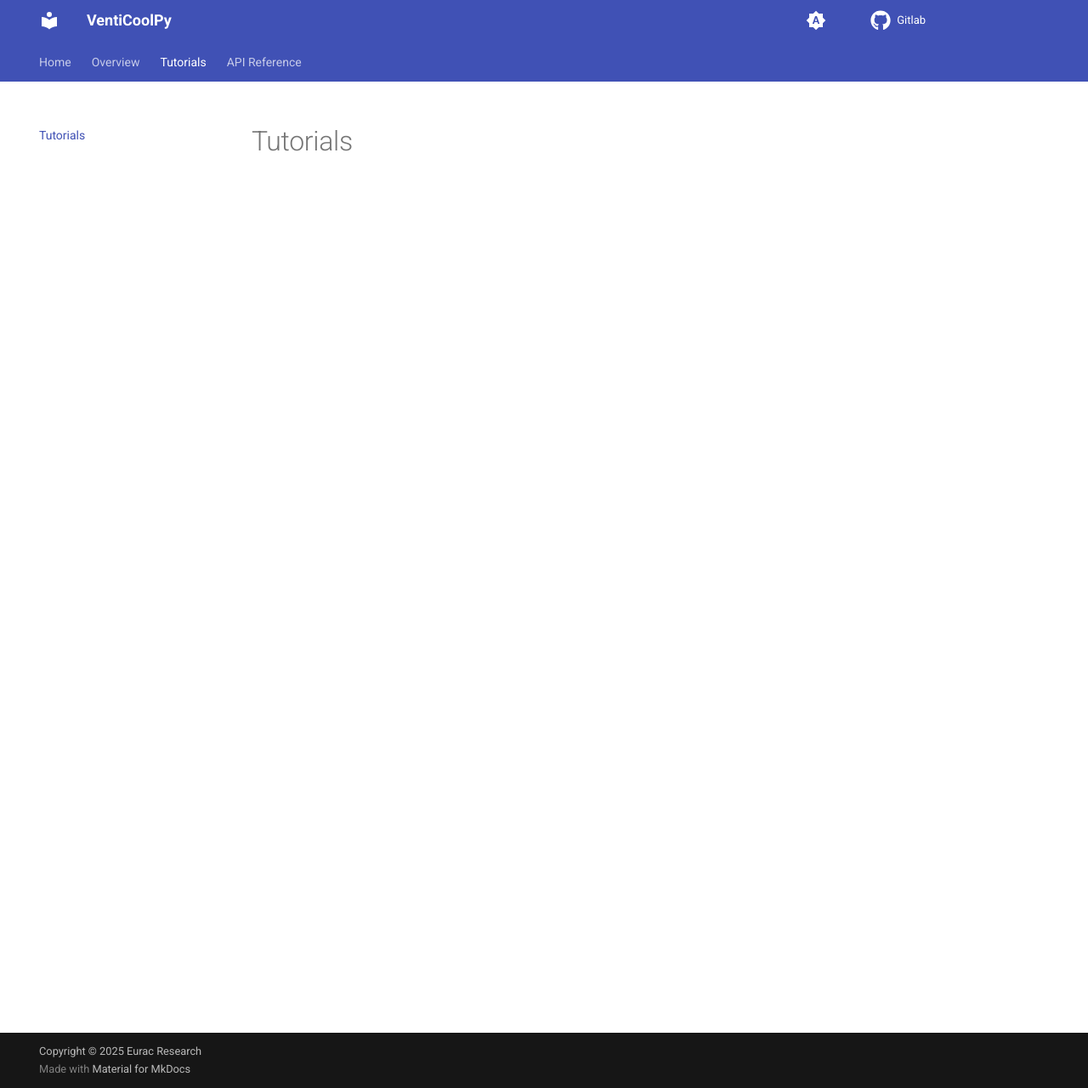
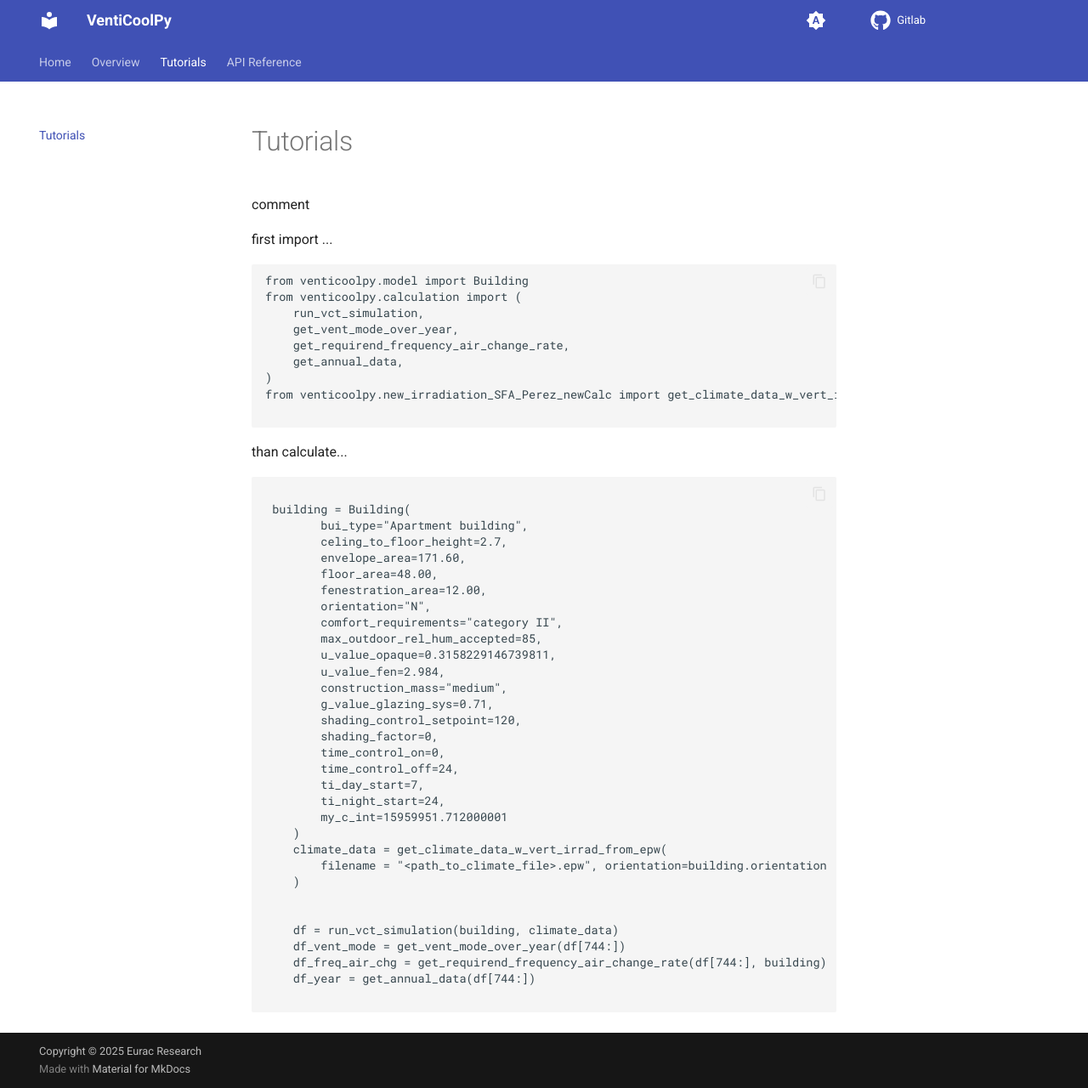
Before and after one commit to EURAC-EEBgroup/venticoolpy, an MkDocs documentation site: the page built from docs/tutorials.md, in a window 1280 px wide and 1280 px high. Shown: the whole window at 85% size. Built offline with MkDocs 1.6.1 and Material for MkDocs 9.7.7, drawn with Linux system fonts in a browser that asks for light colours.

Commit message:
first draft for tutorial docs page

````diff
--- a/docs/tutorials.md
+++ b/docs/tutorials.md
@@ -1 +1,57 @@
 # Tutorials
+
+
+comment
+
+first import ...
+
+
+```python
+from venticoolpy.model import Building
+from venticoolpy.calculation import (
+    run_vct_simulation,
+    get_vent_mode_over_year,
+    get_requirend_frequency_air_change_rate,
+    get_annual_data,
+)
+from venticoolpy.new_irradiation_SFA_Perez_newCalc import get_climate_data_w_vert_irrad_from_epw
+
+```
+
+
+than calculate...
+
+```python
+
+ building = Building(
+        bui_type="Apartment building",
+        celing_to_floor_height=2.7,
+        envelope_area=171.60,
+        floor_area=48.00,
+        fenestration_area=12.00,
+        orientation="N",
+        comfort_requirements="category II",
+        max_outdoor_rel_hum_accepted=85,
+        u_value_opaque=0.3158229146739811,
+        u_value_fen=2.984,
+        construction_mass="medium",
+        g_value_glazing_sys=0.71,
+        shading_control_setpoint=120,
+        shading_factor=0,
+        time_control_on=0,
+        time_control_off=24,
+        ti_day_start=7,
+        ti_night_start=24,
+        my_c_int=15959951.712000001
+    )
+    climate_data = get_climate_data_w_vert_irrad_from_epw(
+        filename = "<path_to_climate_file>.epw", orientation=building.orientation
+    )
+
+
+    df = run_vct_simulation(building, climate_data)
+    df_vent_mode = get_vent_mode_over_year(df[744:])
+    df_freq_air_chg = get_requirend_frequency_air_change_rate(df[744:], building)
+    df_year = get_annual_data(df[744:])
+
+```
````
